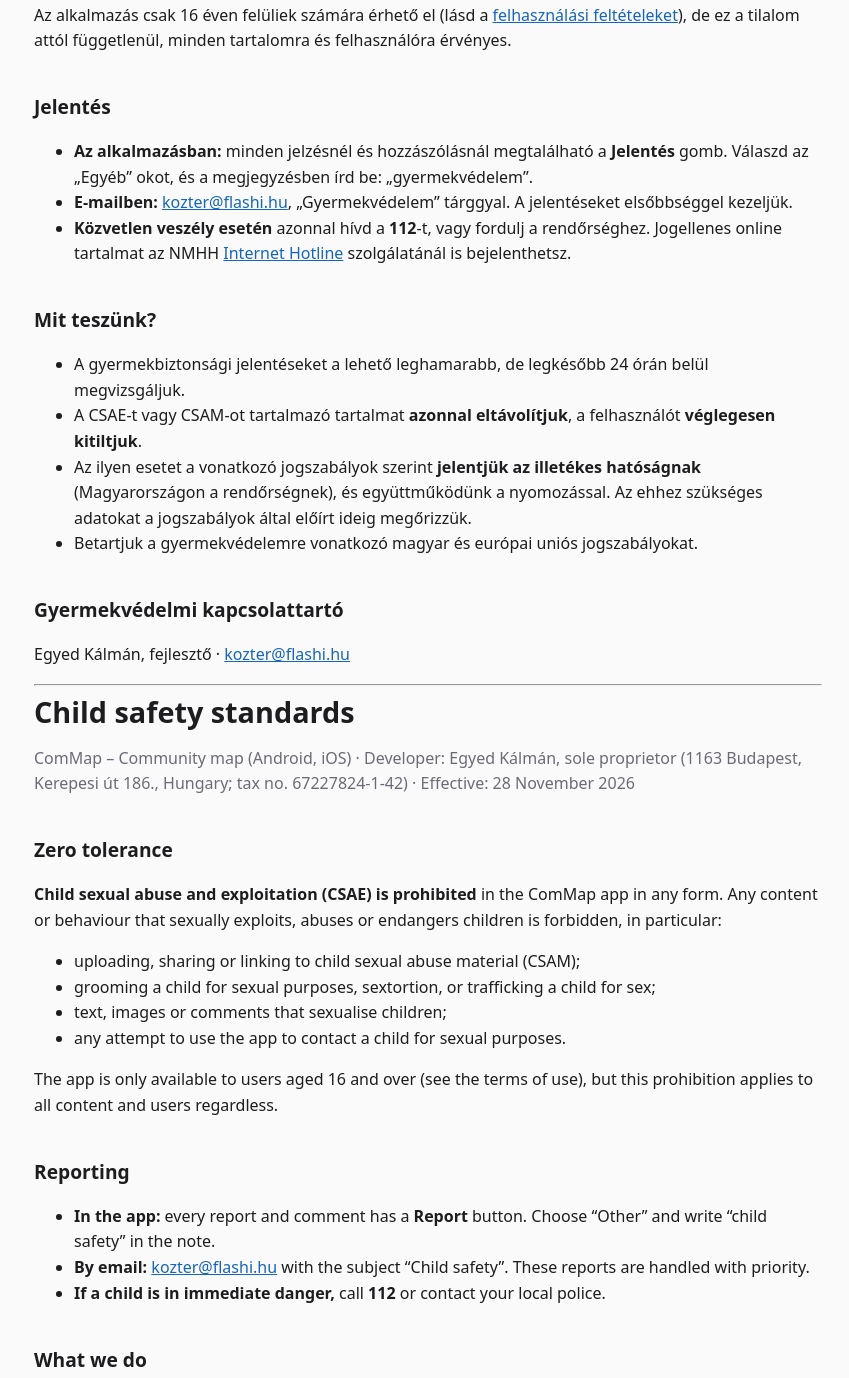
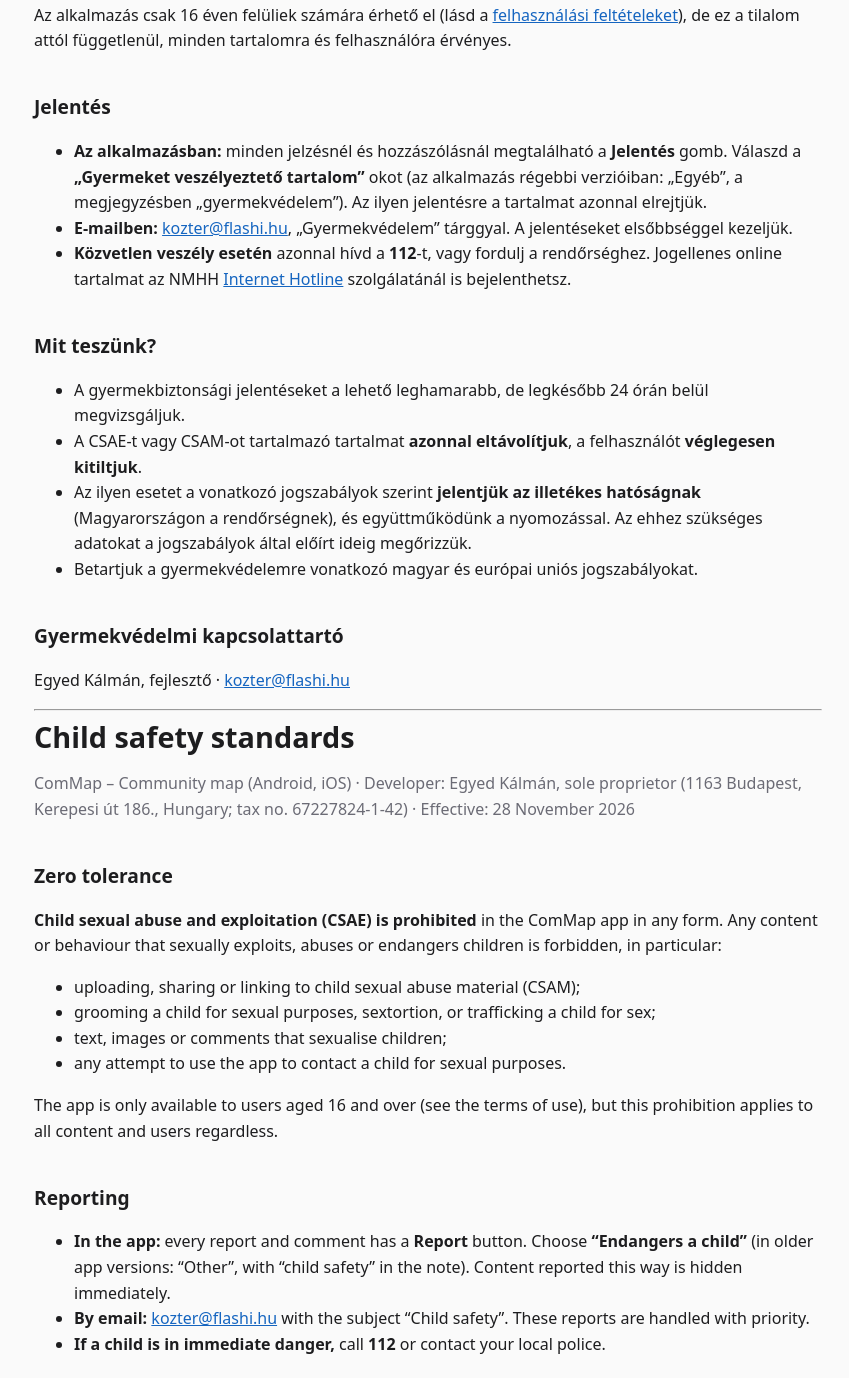
Before and after one commit to kalmanegyed-sys/kozossegi-terkep-legal, a plain HTML site: page gyermekvedelem.html in a window 1280 px wide. Shown: the part 563-1941 px from the top of the page, without its empty margins (212-1061 px from the left). Drawn offline with Linux system fonts and the light colour scheme.

Commit message:
Add files via upload

```diff
--- a/gyermekvedelem.html
+++ b/gyermekvedelem.html
@@ -45,7 +45,7 @@ Tilos minden olyan tartalom vagy viselkedés, amely gyermeket szexuálisan kizs
 
 <h2 id="jelentes">Jelentés</h2>
 <ul>
-  <li><strong>Az alkalmazásban:</strong> minden jelzésnél és hozzászólásnál megtalálható a <strong>Jelentés</strong> gomb. Válaszd az „Egyéb” okot, és a megjegyzésben írd be: „gyermekvédelem”.</li>
+  <li><strong>Az alkalmazásban:</strong> minden jelzésnél és hozzászólásnál megtalálható a <strong>Jelentés</strong> gomb. Válaszd a <strong>„Gyermeket veszélyeztető tartalom”</strong> okot (az alkalmazás régebbi verzióiban: „Egyéb”, a megjegyzésben „gyermekvédelem”). Az ilyen jelentésre a tartalmat azonnal elrejtjük.</li>
   <li><strong>E-mailben:</strong> <a href="mailto:kozter@flashi.hu?subject=Gyermekv%C3%A9delem">kozter@flashi.hu</a>, „Gyermekvédelem” tárggyal. A jelentéseket elsőbbséggel kezeljük.</li>
   <li><strong>Közvetlen veszély esetén</strong> azonnal hívd a <strong>112</strong>-t, vagy fordulj a rendőrséghez. Jogellenes online tartalmat az NMHH <a href="https://internethotline.hu">Internet Hotline</a> szolgálatánál is bejelenthetsz.</li>
 </ul>
@@ -80,7 +80,7 @@ Any content or behaviour that sexually exploits, abuses or endangers children is
 
 <h2 id="reporting">Reporting</h2>
 <ul>
-  <li><strong>In the app:</strong> every report and comment has a <strong>Report</strong> button. Choose “Other” and write “child safety” in the note.</li>
+  <li><strong>In the app:</strong> every report and comment has a <strong>Report</strong> button. Choose <strong>“Endangers a child”</strong> (in older app versions: “Other”, with “child safety” in the note). Content reported this way is hidden immediately.</li>
   <li><strong>By email:</strong> <a href="mailto:kozter@flashi.hu?subject=Child%20safety">kozter@flashi.hu</a> with the subject “Child safety”. These reports are handled with priority.</li>
   <li><strong>If a child is in immediate danger,</strong> call <strong>112</strong> or contact your local police.</li>
 </ul>
```
